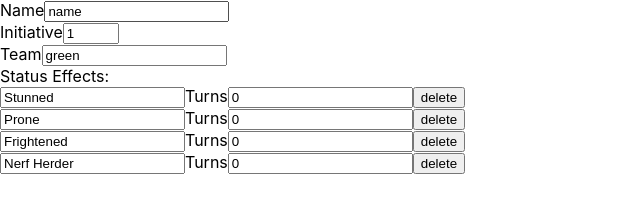
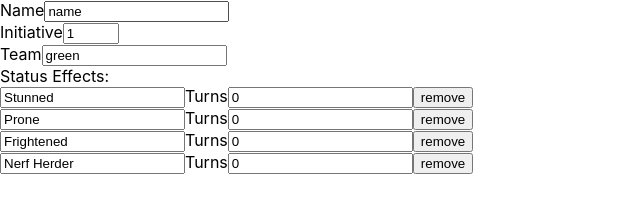
Before and after one commit to punkrockviking/initiativeStatusTracker, a React (Vite) app: page / in a window 1280 px wide. Shown: the top 224 px of the page, without its empty margins (0-640 px from the left). Built offline with nearby package versions, Linux system fonts and the light colour scheme.

Commit message:
(feat) prepare for dropdown behavior of character component

```diff
--- a/src/components/StatusList.jsx
+++ b/src/components/StatusList.jsx
@@ -13,7 +13,7 @@ const StatusList = (props) => {
         <input type="number" value="0" />
       </label>
       <button>
-        delete
+        remove
       </button>
     </form>
   )
```
